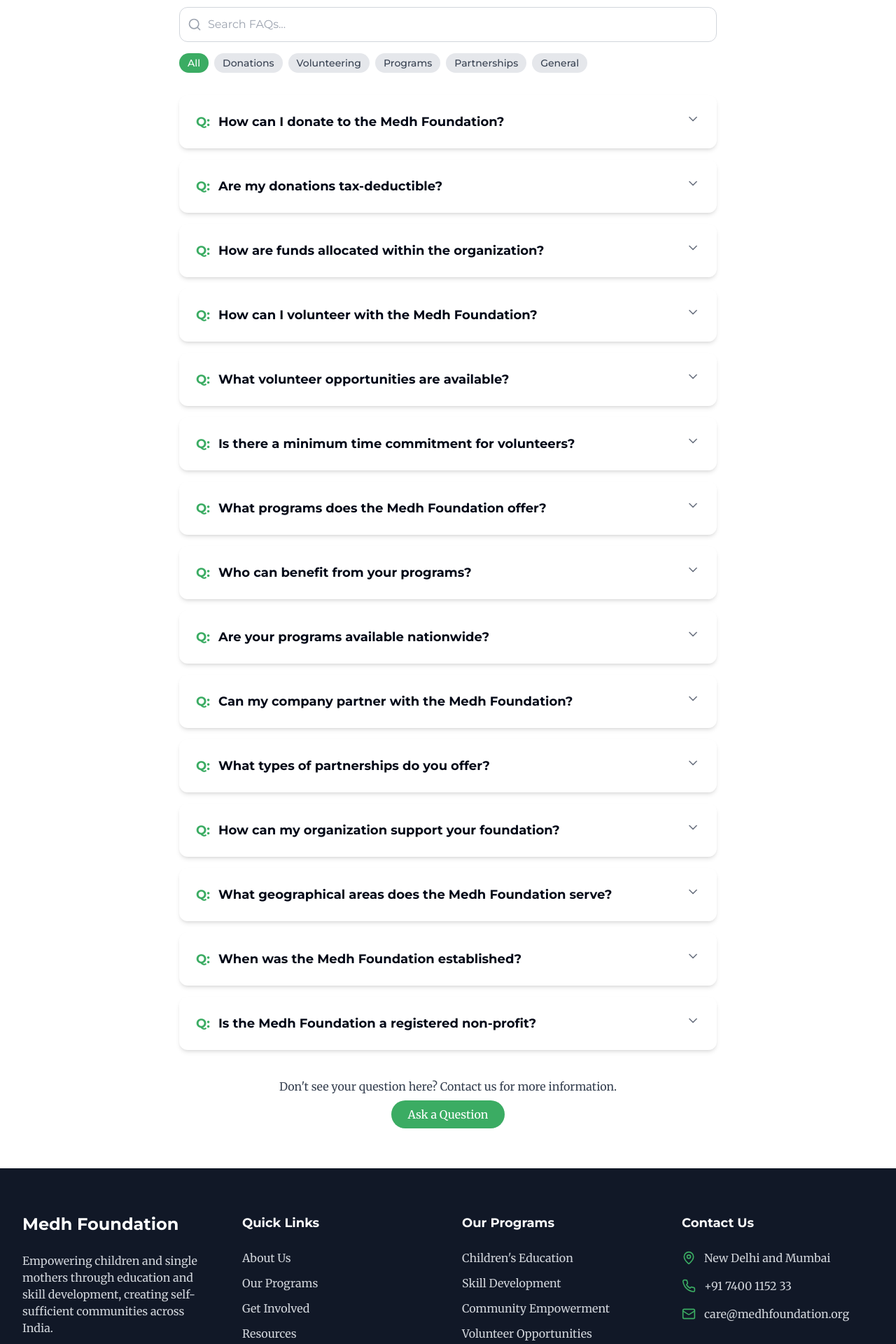
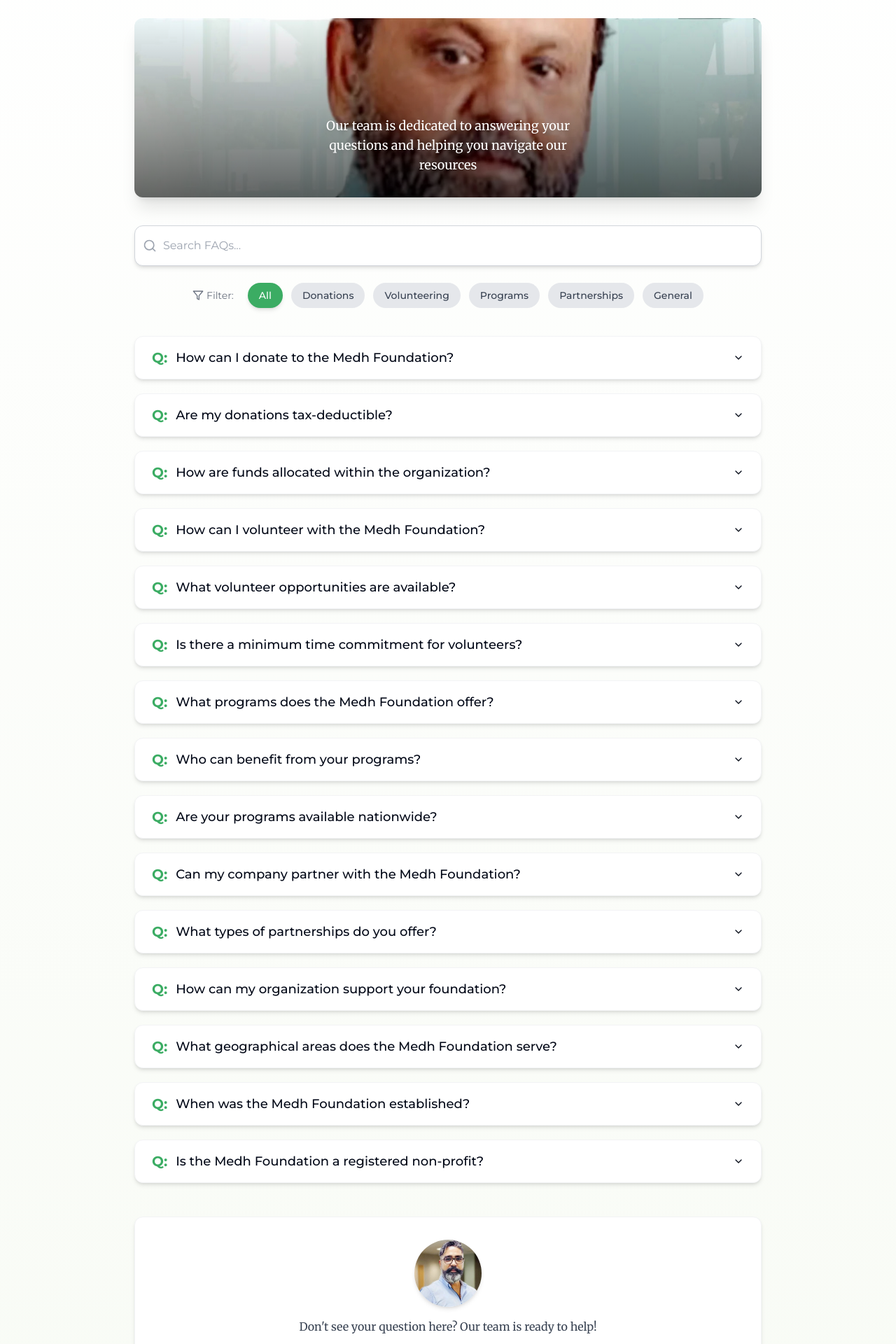
Before and after one commit to medhedtech/medh-connects, a React (Vite) app: page /resources in a window 1280 px wide. Shown: the part 2180-4100 px from the top of the page at 70% size. Built offline with nearby package versions, Linux system fonts and the light colour scheme.

Commit message:
Enhance FAQs section
Improve the visual appeal and engagement of the FAQs section by incorporating images.

```diff
--- a/src/components/resources/FaqSection.tsx
+++ b/src/components/resources/FaqSection.tsx
@@ -1,8 +1,10 @@
 
-import { useState } from "react";
+import { useState, useEffect } from "react";
 import { Link } from "react-router-dom";
 import { Collapsible, CollapsibleTrigger, CollapsibleContent } from "@/components/ui/collapsible";
-import { ChevronDown, Search } from "lucide-react";
+import { ChevronDown, Search, HelpCircle, Filter, BookOpen } from "lucide-react";
+import { Accordion, AccordionContent, AccordionItem, AccordionTrigger } from "@/components/ui/accordion";
+import { useToast } from "@/hooks/use-toast";
 
 interface Faq {
   id: number;
@@ -18,9 +20,11 @@ interface FaqSectionProps {
 const FaqSection = ({ faqs }: FaqSectionProps) => {
   const [searchQuery, setSearchQuery] = useState("");
   const [openItem, setOpenItem] = useState<number | null>(null);
+  const { toast } = useToast();
 
   const categories = Array.from(new Set(faqs.map((faq) => faq.category || "General")));
   const [activeCategory, setActiveCategory] = useState<string>("All");
+  const [isSearching, setIsSearching] = useState(false);
 
   // Get FAQs for display
   const getFilteredFaqs = () => {
@@ -51,39 +55,74 @@ const FaqSection = ({ faqs }: FaqSectionProps) => {
     return Object.values(faqsByCategory).flat();
   };
 
+  useEffect(() => {
+    // Animation for search transitions
+    setIsSearching(!!searchQuery);
+  }, [searchQuery]);
+
+  const handleCategoryChange = (category: string) => {
+    setActiveCategory(category);
+    toast({
+      title: `Viewing ${category} FAQs`,
+      description: category === "All" ? "Showing most relevant FAQs from each category" : `Showing all ${category} questions`,
+    });
+  };
+
   const filteredFaqs = getFilteredFaqs();
 
   return (
-    <section id="faq" className="py-16 px-4 md:px-8">
+    <section id="faq" className="py-16 px-4 md:px-8 bg-gradient-to-b from-white to-accent-green/5">
       <div className="max-w-7xl mx-auto">
         <div className="text-center mb-12">
+          <div className="flex items-center justify-center mb-4">
+            <HelpCircle className="text-accent-green h-10 w-10 mr-3" />
             <span className="bg-accent-green/10 text-accent-green px-4 py-1 rounded-full text-sm font-medium">Got Questions?</span>
+          </div>
           <h2 className="mt-4 text-3xl font-bold">Frequently Asked Questions</h2>
           <p className="mt-4 text-gray-700 max-w-3xl mx-auto">
             Find answers to common questions about our programs, donation process, and volunteering opportunities.
           </p>
         </div>
 
-        <div className="max-w-3xl mx-auto">
+        <div className="max-w-4xl mx-auto">
+          {/* Visual banner/image */}
+          <div className="relative rounded-xl overflow-hidden mb-10 shadow-xl">
+            <img
+              src="/public/lovable-uploads/1994e886-9ac1-4d3b-b674-24257faab00f.png"
+              alt="People discussing questions and answers"
+              className="w-full h-64 object-cover"
+            />
+            <div className="absolute inset-0 bg-gradient-to-t from-black/60 to-transparent flex items-end justify-center pb-8">
+              <p className="text-white text-lg font-medium drop-shadow-md max-w-md text-center px-4">
+                Our team is dedicated to answering your questions and helping you navigate our resources
+              </p>
+            </div>
+          </div>
+
           {/* Search and filter */}
-          <div className="mb-8 space-y-4">
-            <div className="relative">
-              <Search className="absolute left-3 top-1/2 transform -translate-y-1/2 text-gray-400 h-5 w-5" />
+          <div className="mb-10 space-y-6">
+            <div className="relative transition-all duration-300 transform hover:scale-[1.01]">
+              <Search className={`absolute left-3 top-1/2 transform -translate-y-1/2 ${isSearching ? 'text-primary-green' : 'text-gray-400'} h-5 w-5 transition-colors`} />
               <input
                 type="text"
                 placeholder="Search FAQs..."
-                className="w-full pl-10 pr-4 py-3 border border-gray-300 rounded-lg focus:outline-none focus:ring-2 focus:ring-primary-green"
+                className="w-full pl-10 pr-4 py-4 border border-gray-300 rounded-lg focus:outline-none focus:ring-2 focus:ring-primary-green shadow-md focus:shadow-lg transition-all duration-300"
                 value={searchQuery}
                 onChange={(e) => setSearchQuery(e.target.value)}
               />
             </div>
 
-            <div className="flex flex-wrap gap-2">
+            <div className="flex flex-wrap gap-3 justify-center">
+              <div className="flex items-center mr-2">
+                <Filter className="h-4 w-4 text-gray-500 mr-1" />
+                <span className="text-sm text-gray-500">Filter:</span>
+              </div>
+
               <button
-                onClick={() => setActiveCategory("All")}
-                className={`px-3 py-1 rounded-full text-sm font-medium transition-colors ${
+                onClick={() => handleCategoryChange("All")}
+                className={`px-4 py-2 rounded-full text-sm font-medium transition-colors ${
                   activeCategory === "All"
-                    ? "bg-primary-green text-white"
+                    ? "bg-primary-green text-white shadow-md"
                     : "bg-gray-200 text-gray-700 hover:bg-gray-300"
                 }`}
               >
@@ -93,10 +132,10 @@ const FaqSection = ({ faqs }: FaqSectionProps) => {
               {categories.map((category) => (
                 <button
                   key={category}
-                  onClick={() => setActiveCategory(category)}
-                  className={`px-3 py-1 rounded-full text-sm font-medium transition-colors ${
+                  onClick={() => handleCategoryChange(category)}
+                  className={`px-4 py-2 rounded-full text-sm font-medium transition-colors ${
                     activeCategory === category
-                      ? "bg-primary-green text-white"
+                      ? "bg-primary-green text-white shadow-md"
                       : "bg-gray-200 text-gray-700 hover:bg-gray-300"
                   }`}
                 >
@@ -109,48 +148,69 @@ const FaqSection = ({ faqs }: FaqSectionProps) => {
           {/* FAQ items */}
           <div className="space-y-4">
             {filteredFaqs.length > 0 ? (
-              filteredFaqs.map((faq) => (
-                <Collapsible
+              <Accordion type="single" collapsible className="space-y-5">
+                {filteredFaqs.map((faq) => (
+                  <AccordionItem
                     key={faq.id}
-                  open={openItem === faq.id}
-                  onOpenChange={() => setOpenItem(openItem === faq.id ? null : faq.id)}
-                  className="bg-white rounded-xl shadow-md hover:shadow-lg transition-all"
+                    value={faq.id.toString()}
+                    className="bg-white rounded-xl shadow-md border border-gray-100 overflow-hidden transition-all hover:shadow-lg data-[state=open]:shadow-lg"
                   >
-                  <div className="p-6">
-                    <CollapsibleTrigger className="flex items-start justify-between w-full text-left">
-                      <h3 className="text-lg font-bold flex items-start">
-                        <span className="text-primary-green mr-3">Q:</span>
-                        <span>{faq.question}</span>
+                    <AccordionTrigger className="px-6 py-4 hover:no-underline">
+                      <div className="flex items-start text-left">
+                        <span className="text-primary-green font-bold mr-3 text-xl">Q:</span>
+                        <h3 className="text-lg font-medium">
+                          {faq.question}
                         </h3>
-                      <ChevronDown
-                        className={`h-5 w-5 text-gray-500 transition-transform ${openItem === faq.id ? "transform rotate-180" : ""}`}
-                      />
-                    </CollapsibleTrigger>
+                      </div>
+                    </AccordionTrigger>
 
-                    <CollapsibleContent className="pt-4">
-                      <p className="text-gray-600 pl-6">
+                    <AccordionContent className="px-6 pb-6">
+                      <div className="flex pt-2">
+                        <span className="text-secondary-orange font-bold mr-3 text-xl">A:</span>
+                        <div className="text-gray-600">
                           {faq.answer}
-                      </p>
-                    </CollapsibleContent>
+
+                          {/* Show category tag */}
+                          <div className="mt-4 pt-3 border-t border-gray-100">
+                            <span className="inline-block px-3 py-1 bg-accent-green/10 text-accent-green text-xs rounded-full">
+                              {faq.category || "General"}
+                            </span>
                           </div>
-                </Collapsible>
-              ))
+                        </div>
+                      </div>
+                    </AccordionContent>
+                  </AccordionItem>
+                ))}
+              </Accordion>
             ) : (
-              <div className="text-center py-8">
-                <p className="text-gray-500">No FAQs match your search criteria</p>
+              <div className="text-center py-12 bg-white rounded-xl shadow-inner">
+                <BookOpen className="mx-auto h-12 w-12 text-gray-300 mb-4" />
+                <p className="text-gray-500 mb-2">No FAQs match your search criteria</p>
+                <button
+                  onClick={() => setSearchQuery("")}
+                  className="text-primary-green hover:underline"
+                >
+                  Clear search
+                </button>
               </div>
             )}
           </div>
 
-          <div className="mt-10 text-center">
+          <div className="mt-12 text-center bg-white p-8 rounded-xl shadow-md border border-gray-100">
+            <img
+              src="/public/lovable-uploads/adafedbe-531e-4b59-abd9-9dfe8fdb2c0b.png"
+              alt="Contact us"
+              className="w-24 h-24 mx-auto mb-4 rounded-full shadow-md object-cover"
+            />
             <p className="text-gray-700 mb-4">
-              Don't see your question here? Contact us for more information.
+              Don't see your question here? Our team is ready to help!
             </p>
             <Link
               to="/contact"
-              className="btn-primary"
+              className="btn-primary inline-flex items-center"
             >
               Ask a Question
+              <ChevronDown className="ml-1 h-4 w-4 rotate-[-90deg]" />
             </Link>
           </div>
         </div>
--- a/src/pages/Index.tsx
+++ b/src/pages/Index.tsx
@@ -11,12 +11,19 @@ import Programs from "@/components/Programs";
 import Footer from "@/components/Footer";
 import ApplicationSection from "@/components/ApplicationSection";
 import { useEffect } from "react";
+import FaqSection from "@/components/resources/FaqSection";
+import { faqs } from "@/data/resourcesData";
 
 const Index = () => {
   useEffect(() => {
     // Scroll to top when component mounts
     window.scrollTo(0, 0);
   }, []);
+
+  // Filter to show only the most important FAQs on the homepage
+  const importantFaqs = faqs.filter(faq =>
+    faq.id <= 9 // Show only first 9 FAQs across categories
+  );
 
   return (
     <div className="min-h-screen flex flex-col">
@@ -30,6 +37,7 @@ const Index = () => {
         <GlobalEngagement />
         <FinancialAidCSR />
         <Programs />
+        <FaqSection faqs={importantFaqs} />
         <News />
       </main>
       <Footer />
```
Lines whose indentation alone changed are shown as unchanged.
